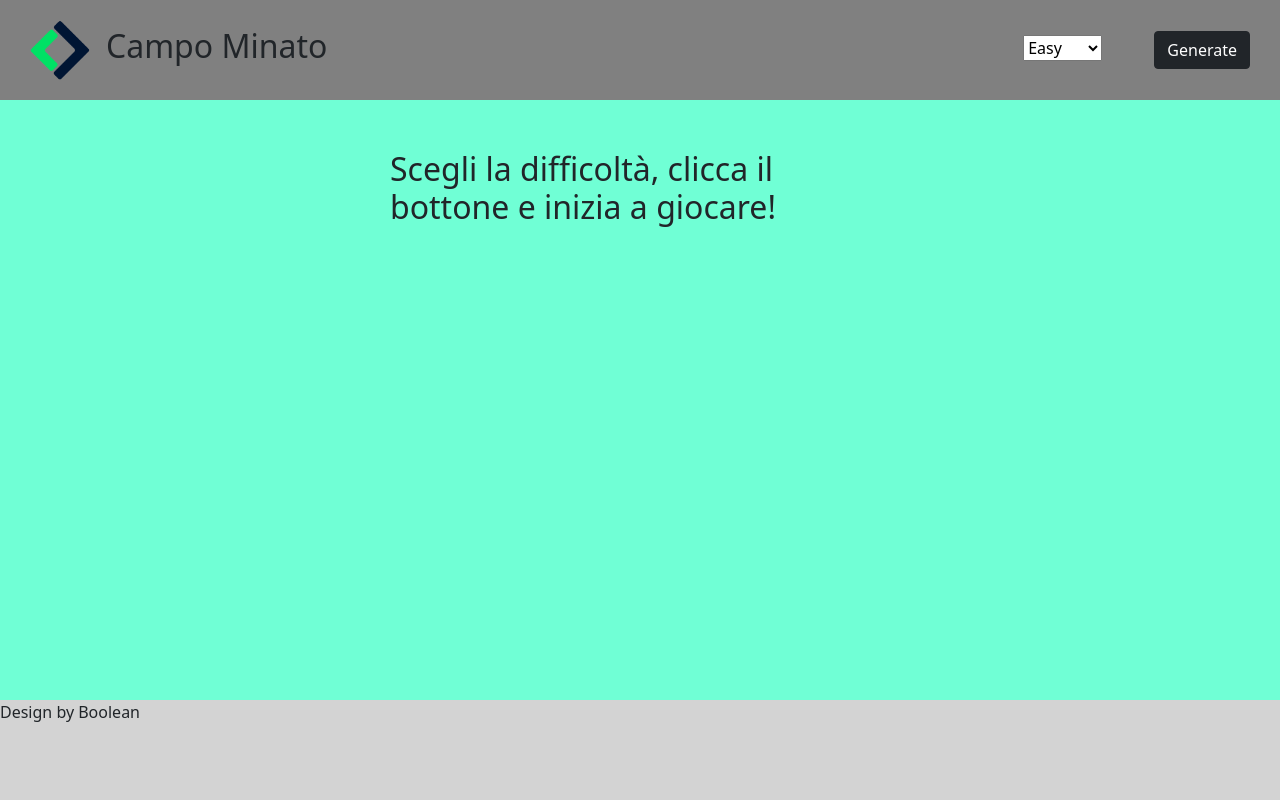
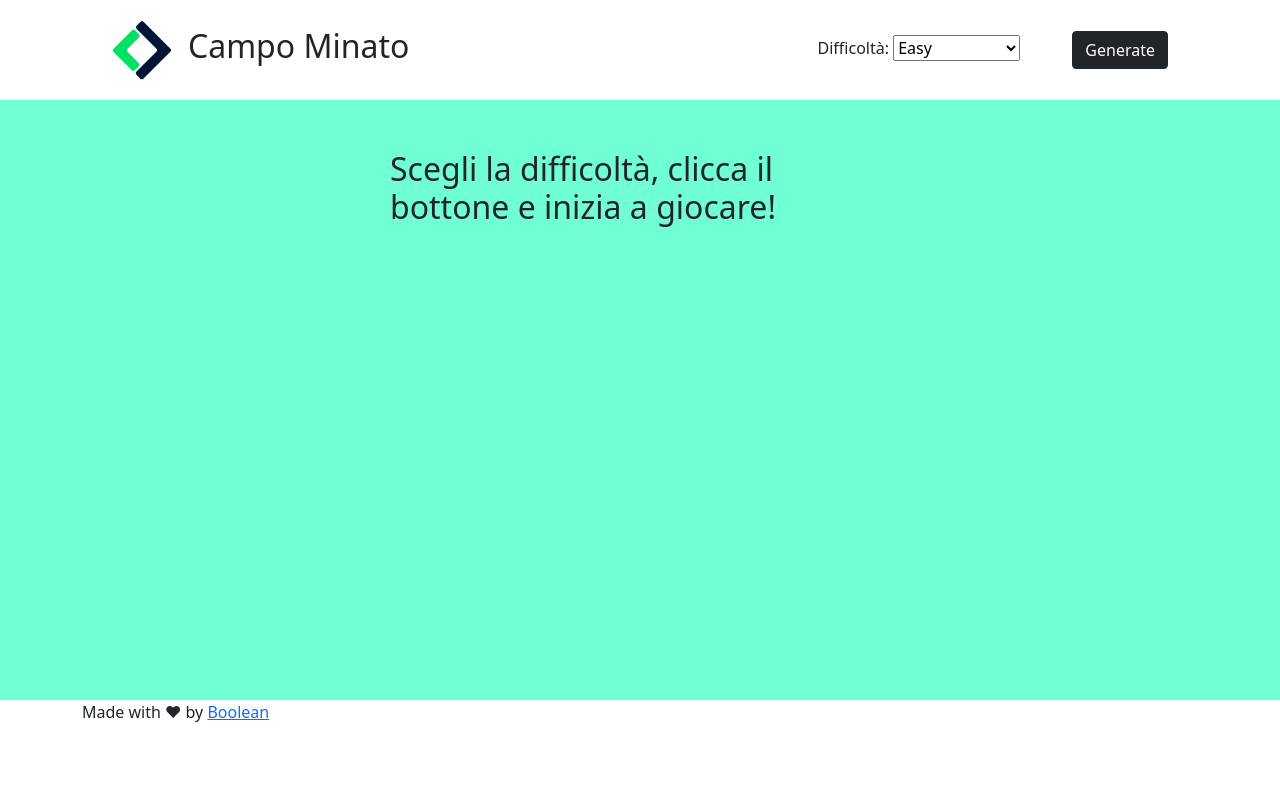
Before and after one commit to ABoni14/js-campominato-grid, a plain HTML site: page index.html in a window 1280 px wide. Drawn offline with nearby package versions, Linux system fonts and the light colour scheme.

Commit message:
fix html and css

```diff
--- a/css/style.css
+++ b/css/style.css
@@ -1,7 +1,6 @@
 header{
   height: 100px;
   padding: 15px 30px;
-  background-color: grey;
 }
 
 .logo img{
@@ -19,7 +18,6 @@ main{
 }
 
 footer{
-  background-color: lightgrey;
   height: 100px;
 }
 
--- a/index.html
+++ b/index.html
@@ -10,13 +10,15 @@
 </head>
 
 <body>
+  <div class="container">
     <header class="d-flex justify-content-between align-items-center">
       <div class="logo d-flex align-items-center">
         <img class="me-3" src="img/logo-boolean.png" alt="">
         <h2 >Campo Minato</h2>
       </div>
       <div class="right-header">
-      <select name="difficoltà" id="difficolta">
+        <span>Difficoltà:</span>
+        <select name="difficoltà" id="difficolta" class="pe-5">
           <option value="facile">Easy</option>
           <option value="normale">Normal</option>
           <option value="difficile">Hard</option>
@@ -24,6 +26,7 @@
         <div id="button" class="btn btn-dark ms-5">Generate</div>
       </div>
     </header>
+  </div>
 
   <main class="d-flex justify-content-center align-items-center">
     <div id="container" class="ab-container">
@@ -31,9 +34,12 @@
     </div>
   </main>
 
+  <div class="container">
     <footer>
-    <p>Design by Boolean</p>
+      <p>Made with <span>&heartsuit;</span> by <span class="text-decoration-underline text-primary">Boolean</span></p>
     </footer>
+  </div>
+
 
   <script src="js/script.js"></script>
 </body>
--- a/js/script.js
+++ b/js/script.js
@@ -9,16 +9,13 @@ button.addEventListener("click",function(){
   container.innerHTML = "";
   let boxNumber = 0;
   if(difficolta.value == "facile"){
-    alert(difficolta.value);
     boxNumber = 100;
     console.log("prova facile", boxNumber);
   } else if(difficolta.value == "normale"){
-    alert(difficolta.value);
     boxNumber = 81;
     console.log("prova normale", boxNumber);
   } else {
     boxNumber = 49;
-    alert(difficolta.value);
     console.log("prova difficile", boxNumber);
   };
 
```
Lines whose indentation alone changed are shown as unchanged.
